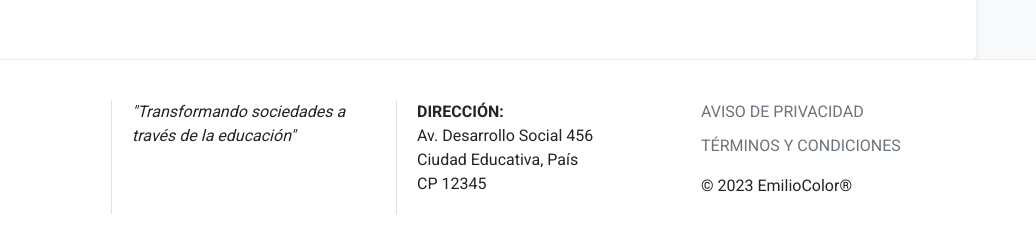
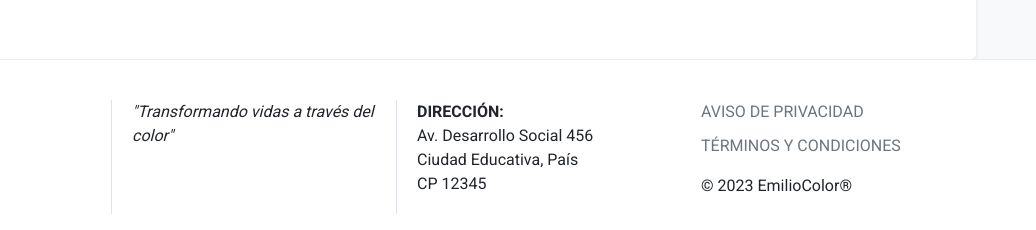
Before and after one commit to emiliocolor/proyecto_soce, a plain HTML site: page index.html in a window 1280 px wide. Shown: the part 3070-3300 px from the top of the page, 244-1280 px from the left. Drawn offline with nearby package versions, Linux system fonts and the light colour scheme.

Commit message:
Update index.html

```diff
--- a/index.html
+++ b/index.html
@@ -384,7 +384,7 @@
 
                 <!-- Columna 2: Mensaje -->
                 <div class="col-md-3 footer-column footer-divider">
-<p class="footer-message" style="font-style: italic;">"Transformando sociedades a través de la educación"</p>
+<p class="footer-message" style="font-style: italic;">"Transformando vidas a través del color"</p>
                 </div>
 
                 <!-- Columna 3: Dirección -->
```
